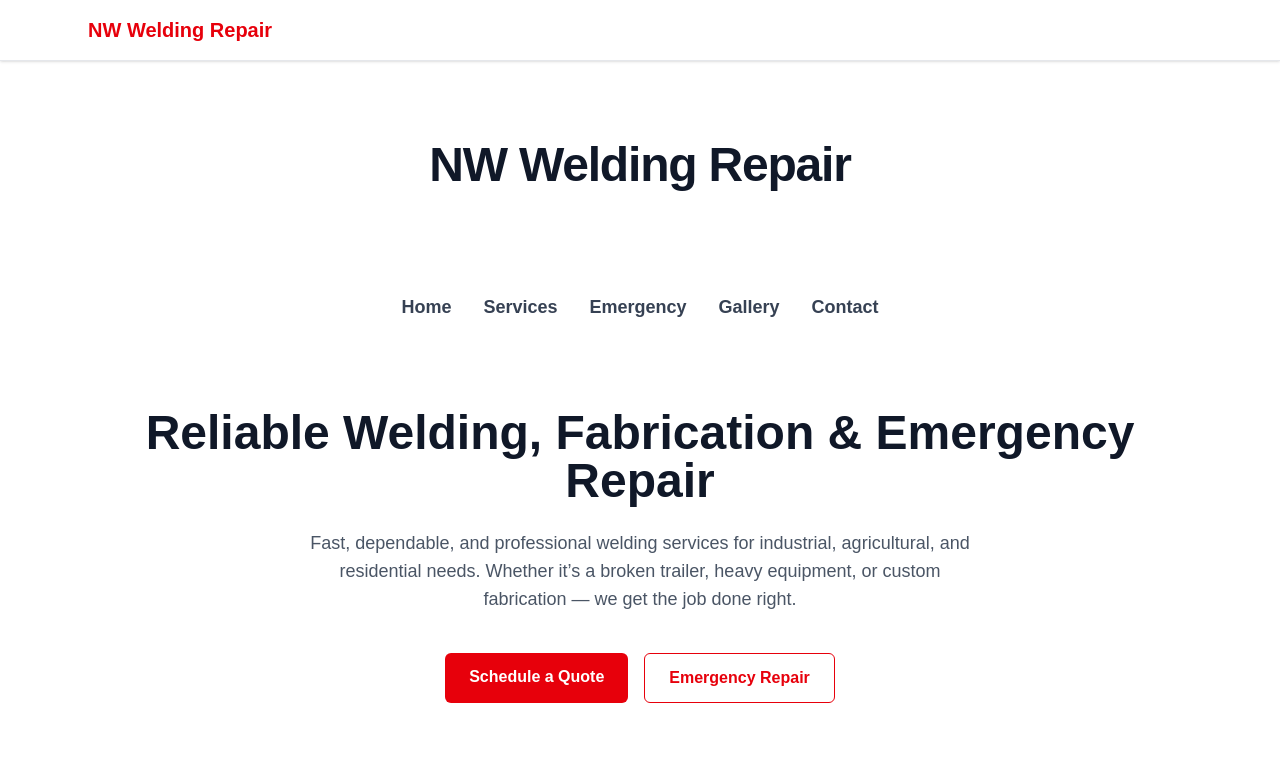
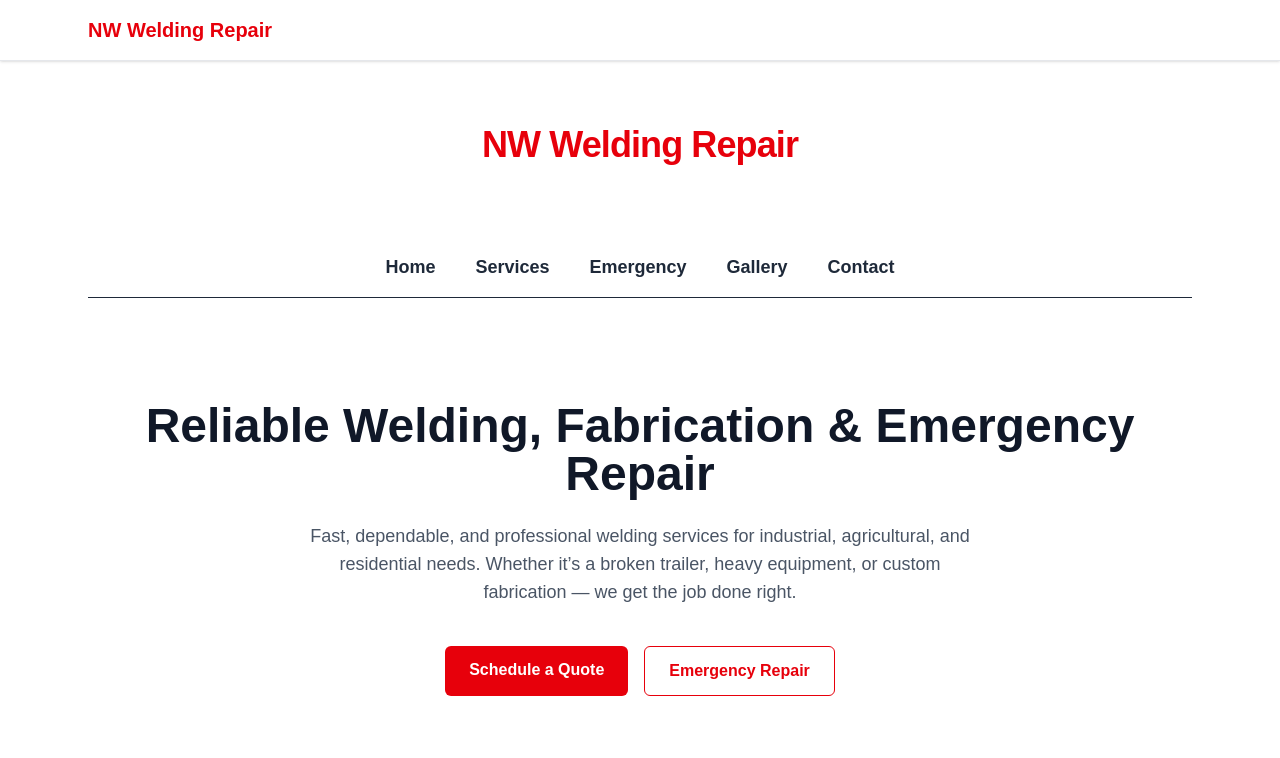
Before and after one commit to agui2087/NW-Welding-Repair, a Next.js app: page / in a window 1280 px wide. Shown: the top 758 px of the page. Built offline with nearby package versions, Linux system fonts and the light colour scheme.

Commit message:
Updated homepage layout with nav under red name

```diff
--- a/app/page.tsx
+++ b/app/page.tsx
@@ -4,15 +4,15 @@ export default function Home() {
   return (
     <div className="space-y-16">
 
-      {/* COMPANY NAME */}
-      <header className="text-center py-10">
-        <h1 className="text-5xl font-extrabold tracking-tight text-gray-900">
+      {/* RED COMPANY NAME */}
+      <header className="text-center py-6">
+        <h1 className="text-4xl font-extrabold tracking-tight text-red-600">
           NW Welding Repair
         </h1>
       </header>
 
       {/* NAVIGATION BAR */}
-      <nav className="flex justify-center gap-8 text-lg font-semibold text-gray-700 pb-6">
+      <nav className="flex justify-center gap-10 text-lg font-semibold text-gray-800 pb-4 border-b">
         <Link href="/" className="hover:text-red-600 transition">Home</Link>
         <Link href="/services" className="hover:text-red-600 transition">Services</Link>
         <Link href="/emergency-repairs" className="hover:text-red-600 transition">Emergency</Link>
@@ -21,7 +21,7 @@ export default function Home() {
       </nav>
 
       {/* HERO SECTION */}
-      <section className="text-center space-y-6 px-6">
+      <section className="text-center space-y-6 px-6 pt-10">
         <h2 className="text-4xl md:text-5xl font-bold text-gray-900">
           Reliable Welding, Fabrication & Emergency Repair
         </h2>
```
